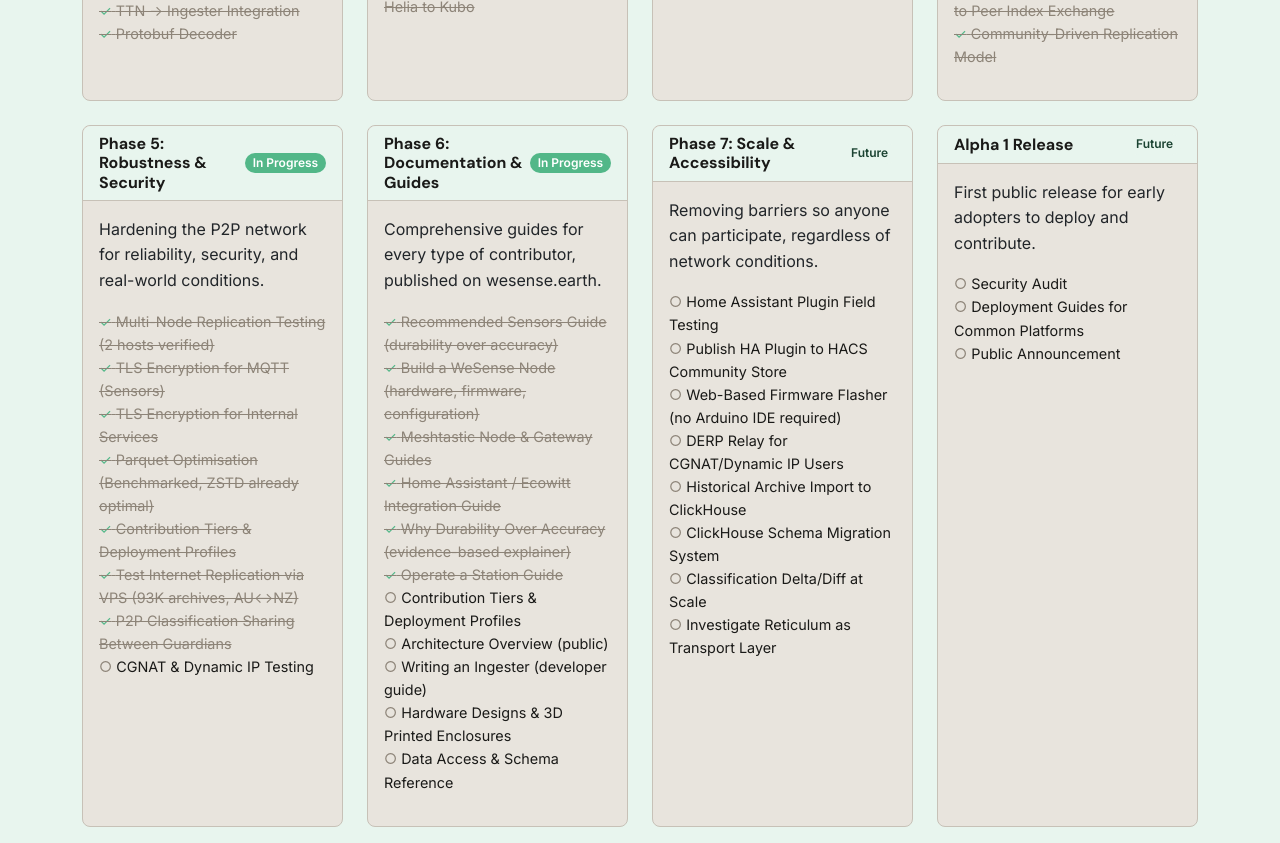
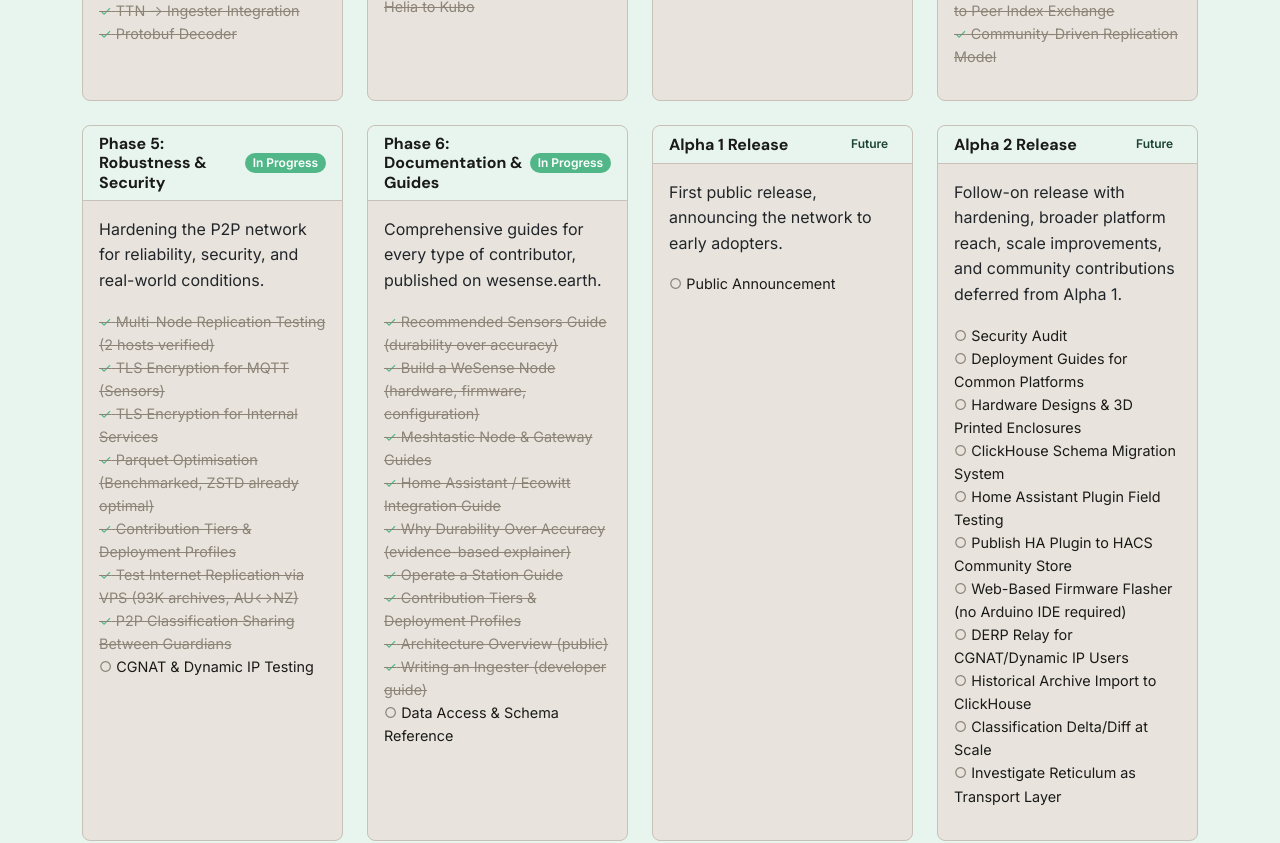
Before and after one commit to wesense-earth/wesense-website, a React (Vite) app: page / in a window 1280 px wide. Shown: the part 7420-8263 px from the top of the page. Built offline with nearby package versions, Linux system fonts and the light colour scheme.

Commit message:
Adjust roadmap in order to get alpha 1 shipped

```diff
--- a/src/components/Roadmap.jsx
+++ b/src/components/Roadmap.jsx
@@ -85,38 +85,38 @@ const roadmapPhases = [
       { text: 'Home Assistant / Ecowitt Integration Guide', done: true },
       { text: 'Why Durability Over Accuracy (evidence-based explainer)', done: true },
       { text: 'Operate a Station Guide', done: true },
-      { text: 'Contribution Tiers & Deployment Profiles', done: false },
-      { text: 'Architecture Overview (public)', done: false },
-      { text: 'Writing an Ingester (developer guide)', done: false },
-      { text: 'Hardware Designs & 3D Printed Enclosures', done: false },
+      { text: 'Contribution Tiers & Deployment Profiles', done: true },
+      { text: 'Architecture Overview (public)', done: true },
+      { text: 'Writing an Ingester (developer guide)', done: true },
       { text: 'Data Access & Schema Reference', done: false },
-    ],
-  },
-  {
-    phase: 'Phase 7: Scale & Accessibility',
-    status: 'Future',
-    badgeClass: 'bg-brand-light',
-    description: 'Removing barriers so anyone can participate, regardless of network conditions.',
-    items: [
-      { text: 'Home Assistant Plugin Field Testing', done: false },
-      { text: 'Publish HA Plugin to HACS Community Store', done: false },
-      { text: 'Web-Based Firmware Flasher (no Arduino IDE required)', done: false },
-      { text: 'DERP Relay for CGNAT/Dynamic IP Users', done: false },
-      { text: 'Historical Archive Import to ClickHouse', done: false },
-      { text: 'ClickHouse Schema Migration System', done: false },
-      { text: 'Classification Delta/Diff at Scale', done: false },
-      { text: 'Investigate Reticulum as Transport Layer', done: false },
     ],
   },
   {
     phase: 'Alpha 1 Release',
     status: 'Future',
     badgeClass: 'bg-brand-light',
-    description: 'First public release for early adopters to deploy and contribute.',
+    description: 'First public release, announcing the network to early adopters.',
+    items: [
+      { text: 'Public Announcement', done: false },
+    ],
+  },
+  {
+    phase: 'Alpha 2 Release',
+    status: 'Future',
+    badgeClass: 'bg-brand-light',
+    description: 'Follow-on release with hardening, broader platform reach, scale improvements, and community contributions deferred from Alpha 1.',
     items: [
       { text: 'Security Audit', done: false },
       { text: 'Deployment Guides for Common Platforms', done: false },
-      { text: 'Public Announcement', done: false },
+      { text: 'Hardware Designs & 3D Printed Enclosures', done: false },
+      { text: 'ClickHouse Schema Migration System', done: false },
+      { text: 'Home Assistant Plugin Field Testing', done: false },
+      { text: 'Publish HA Plugin to HACS Community Store', done: false },
+      { text: 'Web-Based Firmware Flasher (no Arduino IDE required)', done: false },
+      { text: 'DERP Relay for CGNAT/Dynamic IP Users', done: false },
+      { text: 'Historical Archive Import to ClickHouse', done: false },
+      { text: 'Classification Delta/Diff at Scale', done: false },
+      { text: 'Investigate Reticulum as Transport Layer', done: false },
     ],
   },
 ];
```
